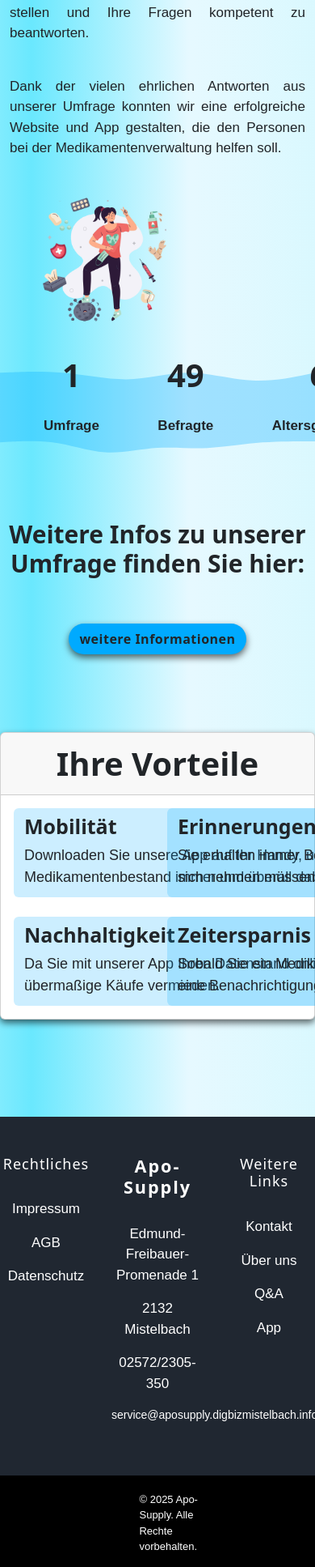
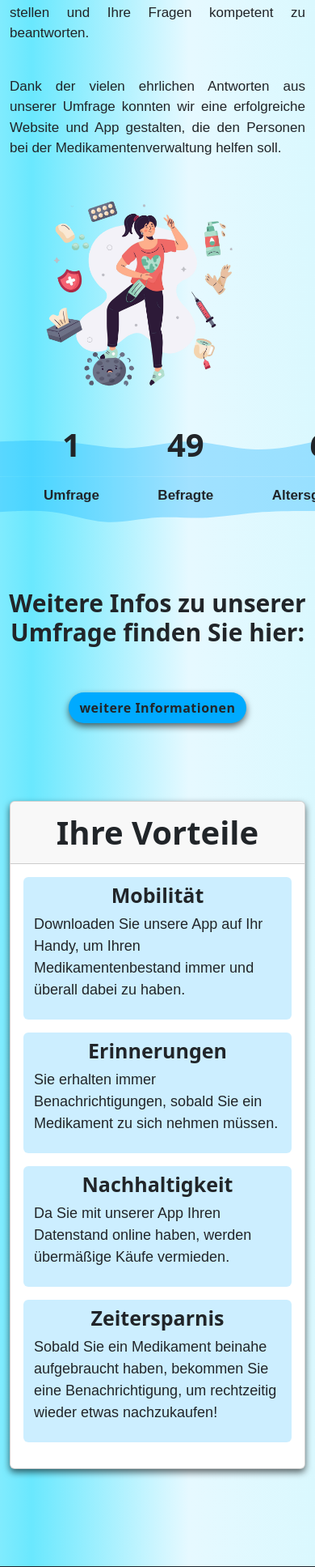
Before and after one commit to celinebittmann/aposupply, a PHP site: page / in a window 390 px wide; the page is wider, and only the part inside the window is pictured. Shown: the part 557-2492 px from the top of that part at 81% size. Run offline with PHP 8.4, Linux system fonts and the light colour scheme.

Commit message:
15.01.2025
Website komplett responsive (Anja Teil)

```diff
--- a/index.php
+++ b/index.php
@@ -23,14 +23,11 @@ ini_set('display_errors','On');
     <?php
     require "templates/navbar.php";
 
-
     ?>
     <div class="container">
     <br>
     <h1 style="font-weight: 700; letter-spacing: 0.5px;">Willkommen bei Apo-Supply!</h1>
     <br>
-
-
 
     <div class="row align-items-center">
     <!-- Textbereich -->
@@ -54,34 +51,10 @@ ini_set('display_errors','On');
 
     <!-- Bildbereich -->
     <div class="col-md-2 col-md-4 col-6 text-center">
-        <img src="assets/img/startseite_frau.png" class="img-fluid rounded" alt="Frau mit Medikamenten">
+        <img class="medi" src="assets/img/startseite_frau.png" class="img-fluid rounded" alt="Frau mit Medikamenten">
     </div>
 </div>
 
-
-
-
-<!-- <div class="row">
-  <div class="col-6">
-    <p style="font-style: italic; letter-spacing: 1px; text-align: justify;">Wir freuen uns, Sie auf unserer Seite begrüßen zu dürfen.</p>
-    <p style="text-align: justify;">Ihre Gesundheit und Ihr Wohlbefinden stehen bei uns an erster Stelle. Unsere Plattform stellt sicher, dass Sie stets Zugriff
-      auf aktuelle und verlässliche Informationen haben. Wir bieten detaillierte Produktbeschreibungen, Anwendungsinformationen und Hinweise zur sicheren Verwendung.
-      Wir sind bestrebt, Ihnen eine benutzerfreundliche und informative Plattform zu bieten. Unser motiviertes Team arbeitet kontinuierlich daran,
-      Ihnen die bestmöglichen Informationen zur Verfügung zu stellen und Ihre Fragen kompetent zu beantworten.
-    </p>
-    <br>
-    <p style="text-align: justify;">Dank der vielen ehrlichen Antworten unsere Umfrage, konnten wir eine erfolgreiche Website und App gestalten, die den Personen bei der
-      Medikamentenverwaltung helfen soll.
-    </p>
-  </div>
-
-  <div class="col-1">
-  </div>
-
-  <div class="col-4">
-    <img src="assets/img/startseite_frau.png" width="400" height="400" alt="Frau mit Medikamenten">
-  </div>
-</div> -->
 
 </div> <!-- ende container -->
 
@@ -97,14 +70,11 @@ ini_set('display_errors','On');
 
 </div>
 
-
-
 <div class="container1">
 <br>
 
 
 <!-- laufende nummer -->
-<!-- Counter Container -->
 <div class="container text-center my-6">
     <div class="d-flex justify-content-around counter-container">
         <!-- Counter 1 -->
@@ -127,33 +97,6 @@ ini_set('display_errors','On');
     </div>
 </div>
 
-
-
-
-
-
-
-
-  <!-- <div class="counters">
-    <div class="counter" data-target="1">0</div>
-    <div class="counter" data-target="49">0</div>
-    <div class="counter" data-target="6">0</div>
-  </div>
-
-
-  <div class="row umfrage">
-    <div class="col-4">
-      <p>Umfrage</p>
-    </div>
-
-    <div class="col-4">
-      <p>Befragte</p>
-    </div>
-
-    <div class="col-4">
-      <p>Altersgruppen</p>
-    </div>
-  </div>Ende row unfrage text -->
 
     <script>
         document.addEventListener('DOMContentLoaded', function() {
@@ -199,11 +142,6 @@ ini_set('display_errors','On');
         });
     </script>
 
-
-
-
-
-
 <br><br>
 
 
@@ -219,50 +157,54 @@ ini_set('display_errors','On');
 </div>
 
 
-<br><br><br><br>
+<br><br>
 
 
 <!-- Infobox -->
-<div class="card" style="background-color: #fff;">
+<div class="container py-5">
+    <div class="info card mx-auto" style="max-width: 900px; background-color: #fff;">
       <div class="card-header" style="font-size: 40px; font-weight: 700; text-align: center;">
         Ihre Vorteile
       </div>
       <div class="card-body">
         <div class="row">
-    <div class="col-6">
-        <button class="btn title"><h4 class="ueberschrift_card">Mobilität</h4><p class="text_card">Downloaden Sie unsere App auf Ihr Handy, um Ihren Medikamentenbestand immer und überall dabei zu haben.</p></button>
+          <div class="col-12 col-md-6 mb-3">
+            <button class="btn title w-100 d-flex flex-column justify-content-center align-items-center text-center" style="height: 100%;">
+              <h4 class="ueberschrift_card">Mobilität</h4>
+              <p class="text_card">Downloaden Sie unsere App auf Ihr Handy, um Ihren Medikamentenbestand immer und überall dabei zu haben.</p>
+            </button>
           </div>
 
-      <div class="col-6">
-        <button class="btn title"><h4 class="ueberschrift_card">Erinnerungen</h4><p class="text_card">Sie erhalten immer Benachrichtigungen, sobald Sie ein Medikament zu sich nehmen müssen.</p></button>
+          <div class="col-12 col-md-6 mb-3">
+            <button class="btn title w-100 d-flex flex-column justify-content-center align-items-center text-center" style="height: 100%;">
+              <h4 class="ueberschrift_card">Erinnerungen</h4>
+              <p class="text_card">Sie erhalten immer Benachrichtigungen, sobald Sie ein Medikament zu sich nehmen müssen.</p>
+            </button>
           </div>
         </div>
 
-    <br>
+        <div class="row">
+          <div class="col-12 col-md-6 mb-3">
+            <button class="btn title w-100 d-flex flex-column justify-content-center align-items-center text-center" style="height: 100%;">
+              <h4 class="ueberschrift_card">Nachhaltigkeit</h4>
+              <p class="text_card">Da Sie mit unserer App Ihren Datenstand online haben, werden übermäßige Käufe vermieden.</p>
+            </button>
+          </div>
 
-    <div class="row">
-    <div class="col-6">
-        <button class="btn title"><h4 class="ueberschrift_card">Nachhaltigkeit</h4><p class="text_card">Da Sie mit unserer App Ihren Datenstand online haben, werden übermaßige Käufe vermieden.</p></button>
-      </div>
-      <div class="col-6">
-        <button class="btn title"><h4 class="ueberschrift_card">Zeitersparnis</h4><p class="text_card">Sobald Sie ein Medikament beinahe aufgebraucht haben, bekommen Sie eine Benachrichtigung, um rechzeitig wieder etwas nachzukaufen!</p></button>
+          <div class="col-12 col-md-6 mb-3">
+            <button class="btn title w-100 d-flex flex-column justify-content-center align-items-center text-center" style="height: 100%;">
+              <h4 class="ueberschrift_card">Zeitersparnis</h4>
+              <p class="text_card">Sobald Sie ein Medikament beinahe aufgebraucht haben, bekommen Sie eine Benachrichtigung, um rechtzeitig wieder etwas nachzukaufen!</p>
+            </button>
           </div>
         </div>
       </div>
- </div> <!-- ende row -->
-
-
+    </div>
+</div>
 
  </div> <!-- ende container -->
 
-
-
-
-
-
-
-
-<br><br><br><br><br>
+<br><br><br>
 
 
 
@@ -271,31 +213,25 @@ ini_set('display_errors','On');
   </body>
 
 
-
   <?php
     include "templates/footer.php";
   ?>
-
-
-
-
 
   <style>
 
 .counter-container {
     display: flex;
-    justify-content: space-around; /* Gleichmäßige horizontale Verteilung */
-    flex-wrap: nowrap;             /* Kein Umbruch */
+    justify-content: space-around;
+    flex-wrap: nowrap;
     padding: 10px;
 }
-
 
 .counter-box {
     text-align: center;
     font-size: 40px;
     font-weight: bold;
-    min-width: 220px;  /* Feste Breite, um Boxen gleich groß zu halten */
-    height: 200px;     /* Feste Höhe */
+    min-width: 220px;
+    height: 200px;
     display: flex;
     flex-direction: column;
     justify-content: center;
@@ -389,8 +325,6 @@ ini_set('display_errors','On');
 .title{
   background-color: rgba(0,170,255,0.2);
   height: 110px; width: 620px;
-
-
 }
 
 .title:hover{
@@ -398,11 +332,13 @@ ini_set('display_errors','On');
 
 }
 
-.card {
+.info {
   box-shadow: 0 4px 8px rgba(0,0,0,0.6);
   transform: translateY(20%);
   transition: transform 1s ease-in;
+  height: auto;
 }
+
 
 .card.visible {
     opacity: 1;
@@ -435,11 +371,11 @@ ini_set('display_errors','On');
         font-size: 40px;
     }
     .counter-box {
-        width: 100%;  /* Volle Breite auf kleineren Bildschirmen */
+        width: 100%;
         min-width: auto;
     }
     .container1 {
-    padding-top: 210px;  /* Großer Abstand zum oberen Rand */
+    padding-top: 210px;
     }
     .wellen{
       margin-top: 10px;
@@ -447,46 +383,56 @@ ini_set('display_errors','On');
     .infos_umfrage{
       padding-top: -30px;
     }
+    .medi{
+      width: 150%;
+      justify: space-around;
+    }
 }
 
-/* Auf Tablets und kleinere Laptops (577px bis 992px) */
 @media (min-width: 577px) and (max-width: 992px) {
     h1 {
         font-size: 36px;
     }
 
     p {
-        font-size: 16px;
+        font-size: 18px;
     }
     .umfrage p {
         font-size: 30px;
     }
     .container1 {
-      padding-top: 135px;  /* Großer Abstand zum oberen Rand */
+      padding-top: 135px;
     }
     .wellen{
       margin-top: 10px;
     }
+    .medi{
+      width: 180%;
+      justify: space-around;
+      margin-bottom: -60px;
+    }
 }
 
-/* Auf größeren Bildschirmen (ab 993px) */
 @media (min-width: 993px) {
     h1 {
         font-size: 45px;
     }
 
     p {
-        font-size: 17px;
+        font-size: 18px;
     }
     .umfrage p {
         font-size: 50px;
     }
     .counter-box {
         flex: 1;
-        margin: 0 10px; /* Gleichmäßiger Abstand zwischen den Boxen */
+        margin: 0 10px;
     }
     .infos_umfrage{
       padding-top: 120px;
+    }
+    .medi{
+      width: 100%;
     }
 }
 
--- a/templates/agb.php
+++ b/templates/agb.php
@@ -49,7 +49,7 @@ ini_set('display_errors','On');
     <br>
 
     <h3>Kontakt:</h3>
-      <p>Zögern Sie bitte nicht, uns bei aufgekommenen Fragen zu kontaktieren unter: <a class="link" href="#">service@aposupply.digbizmistelbach.info</a></p>
+      <p>Zögern Sie bitte nicht, uns bei aufgekommenen Fragen zu kontaktieren unter: <a class="link" href="mailto:service@aposupply.digbizmistelbach.info">service@aposupply.digbizmistelbach.info</a></p>
       <br>
 
       <br><br>
--- a/templates/datenschutz.php
+++ b/templates/datenschutz.php
@@ -54,8 +54,8 @@ ini_set('display_errors','On');
       <br>
 
     <h3>Kontakt:</h3>
-      <p>Zögern Sie bitte nicht, uns bei aufgekommenen Fragen zu kontaktieren unter: <a class="link" href="#">service@aposupply.digbizmistelbach.info</a></p>
-      <br>
+    <p>Zögern Sie bitte nicht, uns bei aufgekommenen Fragen zu kontaktieren unter: <a class="link" href="mailto:service@aposupply.digbizmistelbach.info">service@aposupply.digbizmistelbach.info</a></p>
+    <br>
 <!-- Link so machen dass outlook aufgeht -->
 
       <br><br>
--- a/templates/impressum.php
+++ b/templates/impressum.php
@@ -58,8 +58,8 @@ ini_set('display_errors','On');
       <br>
 
     <h3>Kontakt:</h3>
-      <p>Zögern Sie bitte nicht, uns bei aufgekommenen Fragen zu kontaktieren unter: <a class="link" href="#">service@aposupply.digbizmistelbach.info</a></p>
-      <br>
+    <p>Zögern Sie bitte nicht, uns bei aufgekommenen Fragen zu kontaktieren unter: <a class="link" href="mailto:service@aposupply.digbizmistelbach.info">service@aposupply.digbizmistelbach.info</a></p>
+    <br>
 
       <br><br>
 
--- a/templates/video.php
+++ b/templates/video.php
@@ -15,7 +15,7 @@ ini_set('display_errors','On');
 <link href="https://cdn.jsdelivr.net/npm/bootstrap@5.3.2/dist/css/bootstrap.min.css" rel="stylesheet" integrity="sha384-T3c6CoIi6uLrA9TneNEoa7RxnatzjcDSCmG1MXxSR1GAsXEV/Dwwykc2MPK8M2HN" crossorigin="anonymous">
 <link rel="icon" href="logo_richtig.png" type="image/x-icon">
 <link href="../functions/mystyle.css" rel="stylesheet">
-<base href="/web/">
+<base href="/aposupply/">
 <style>
       body {
           margin: 0;
```
Also changed, not shown: templates/qa.php (+68 -22 lines). Lines whose indentation alone changed are shown as unchanged.
